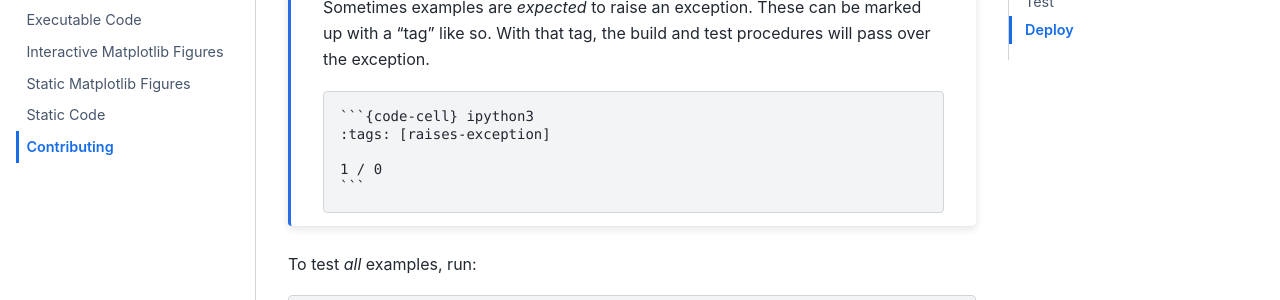
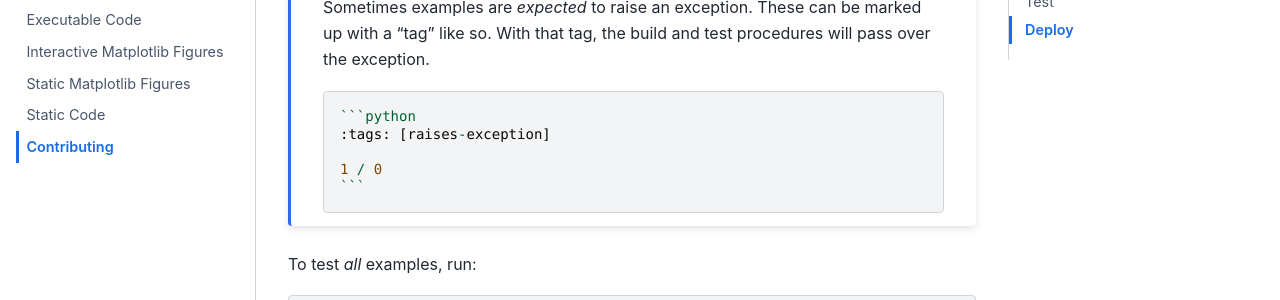
Before and after one commit to danielballan/interactive-tutorial-demo, a Sphinx documentation site: the page built from docs/contributing.md, in a window 1280 px wide and 900 px high, scrolled down 3147 px. Shown: the part 171-471 px from the top of the window. Built offline with Sphinx 7.4.7 and the Sphinx Book theme 1.1.4, drawn with Linux system fonts in a browser that asks for light colours.

Commit message:
Update examples to match round-tripped Markdown.

`````diff
--- a/docs/contributing.md
+++ b/docs/contributing.md
@@ -127,7 +127,7 @@ with a "tag" like so. With that tag, the build and test procedures will pass
 over the exception.
 
 ````markdown
-```{code-cell} ipython3
+```python
 :tags: [raises-exception]
 
 1 / 0
`````
Also changed, not shown: docs/recipes/matplotlib/interactive_mpl.md (+1 -1 lines).
